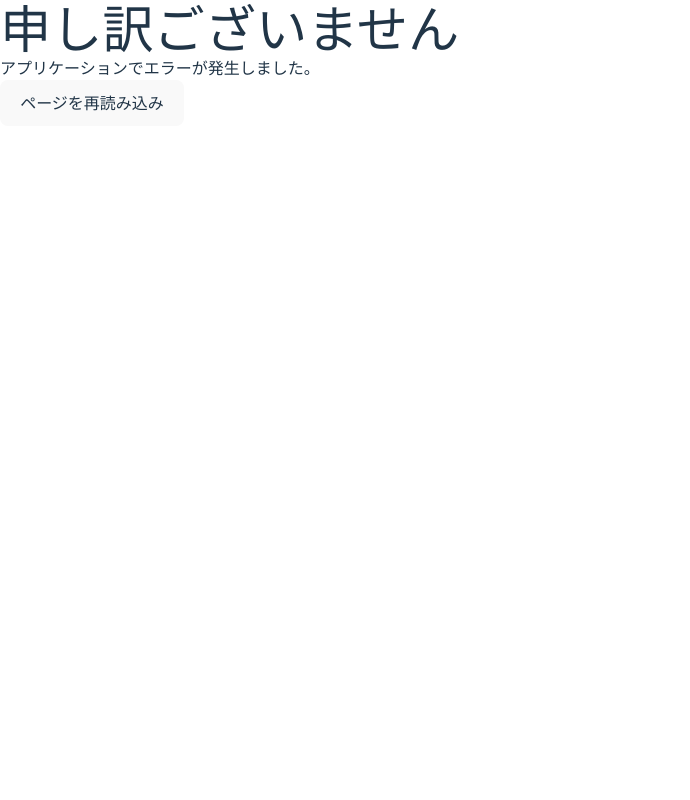
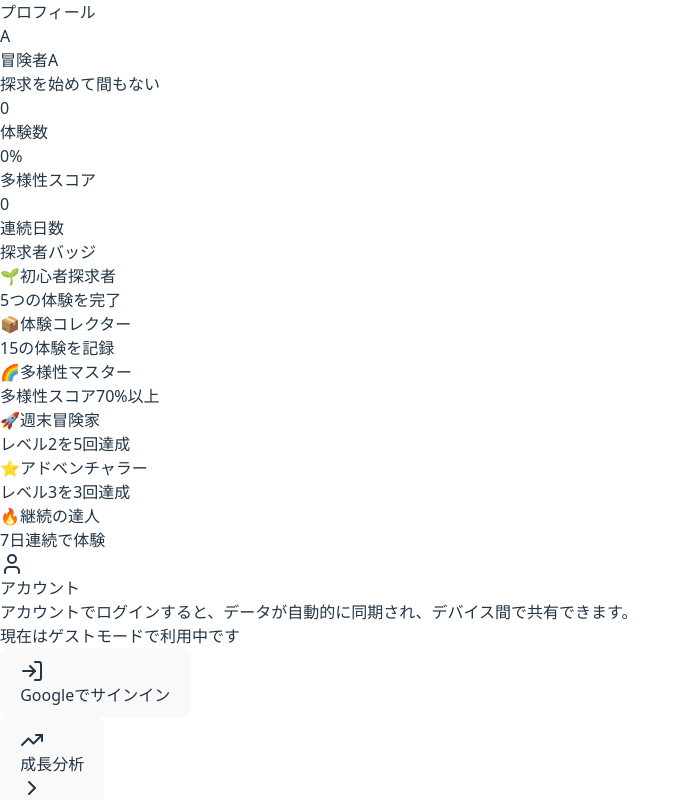
Before and after one commit to Dangerongaroro/Hack1_anti-optimized-system, a React (Vite) app in the folder frontend/: page / in a window 1280 px wide. Shown: the top 800 px of the page, without its empty margins (0-690 px from the left). Built offline with nearby package versions, Linux system fonts and the light colour scheme; no server answers.

Commit message:
デプロイのバグ修正

```diff
--- a/frontend/src/screens/ProfileScreen.jsx
+++ b/frontend/src/screens/ProfileScreen.jsx
@@ -105,15 +105,14 @@ const ProfileScreen = ({ userStats, onResetOnboarding, experiences = [] }) => {
   };
 
   const growthMetrics = calculateGrowthMetrics();
-
   // 探求者バッジの定義
   const achievementBadges = [
     { name: '初心者探求者', icon: '🌱', condition: experiences.length >= 5, description: '5つの体験を完了' },
     { name: '体験コレクター', icon: '📦', condition: experiences.length >= 15, description: '15の体験を記録' },
-    { name: '多様性マスター', icon: '🌈', condition: userStats.diversityScore >= 70, description: '多様性スコア70%以上' },
+    { name: '多様性マスター', icon: '🌈', condition: (userStats?.diversityScore || 0) >= 70, description: '多様性スコア70%以上' },
     { name: '週末冒険家', icon: '🚀', condition: experiences.filter(e => e.level === 2).length >= 5, description: 'レベル2を5回達成' },
     { name: 'アドベンチャラー', icon: '⭐', condition: experiences.filter(e => e.level === 3).length >= 3, description: 'レベル3を3回達成' },
-    { name: '継続の達人', icon: '🔥', condition: userStats.currentStreak >= 7, description: '7日連続で体験' }
+    { name: '継続の達人', icon: '🔥', condition: (userStats?.currentStreak || 0) >= 7, description: '7日連続で体験' }
   ];
 
   const earnedBadges = achievementBadges.filter(badge => badge.condition);
@@ -158,13 +157,13 @@ const ProfileScreen = ({ userStats, onResetOnboarding, experiences = [] }) => {
     setAutoSaveEnabled(enabled);
     api.setAutoSaveEnabled(enabled);
   };
-
   const handleManualSync = async () => {
     try {
       const experiences = JSON.parse(localStorage.getItem('experiences') || '[]');
       await api.updatePreferences(experiences);
       alert('データ同期が完了しました');
-    } catch (error) {
+    } catch (err) {
+      console.error('同期エラー:', err);
       alert('同期に失敗しました');
     }
   };
@@ -186,19 +185,17 @@ const ProfileScreen = ({ userStats, onResetOnboarding, experiences = [] }) => {
               {growthMetrics ? `${growthMetrics.growthStage}の探求者` : '探求を始めて間もない'}
             </p>
           </div>
-        </div>
-
-        <div className="grid grid-cols-3 gap-4 mb-6">
+        </div>        <div className="grid grid-cols-3 gap-4 mb-6">
           <div className="text-center">
-            <p className="text-2xl font-bold text-purple-600">{userStats.totalExperiences}</p>
+            <p className="text-2xl font-bold text-purple-600">{userStats?.totalExperiences || 0}</p>
             <p className="text-xs text-gray-600">体験数</p>
           </div>
           <div className="text-center">
-            <p className="text-2xl font-bold text-pink-600">{userStats.diversityScore}%</p>
+            <p className="text-2xl font-bold text-pink-600">{userStats?.diversityScore || 0}%</p>
             <p className="text-xs text-gray-600">多様性スコア</p>
           </div>
           <div className="text-center">
-            <p className="text-2xl font-bold text-blue-600">{userStats.currentStreak}</p>
+            <p className="text-2xl font-bold text-blue-600">{userStats?.currentStreak || 0}</p>
             <p className="text-xs text-gray-600">連続日数</p>
           </div>
         </div>
```
